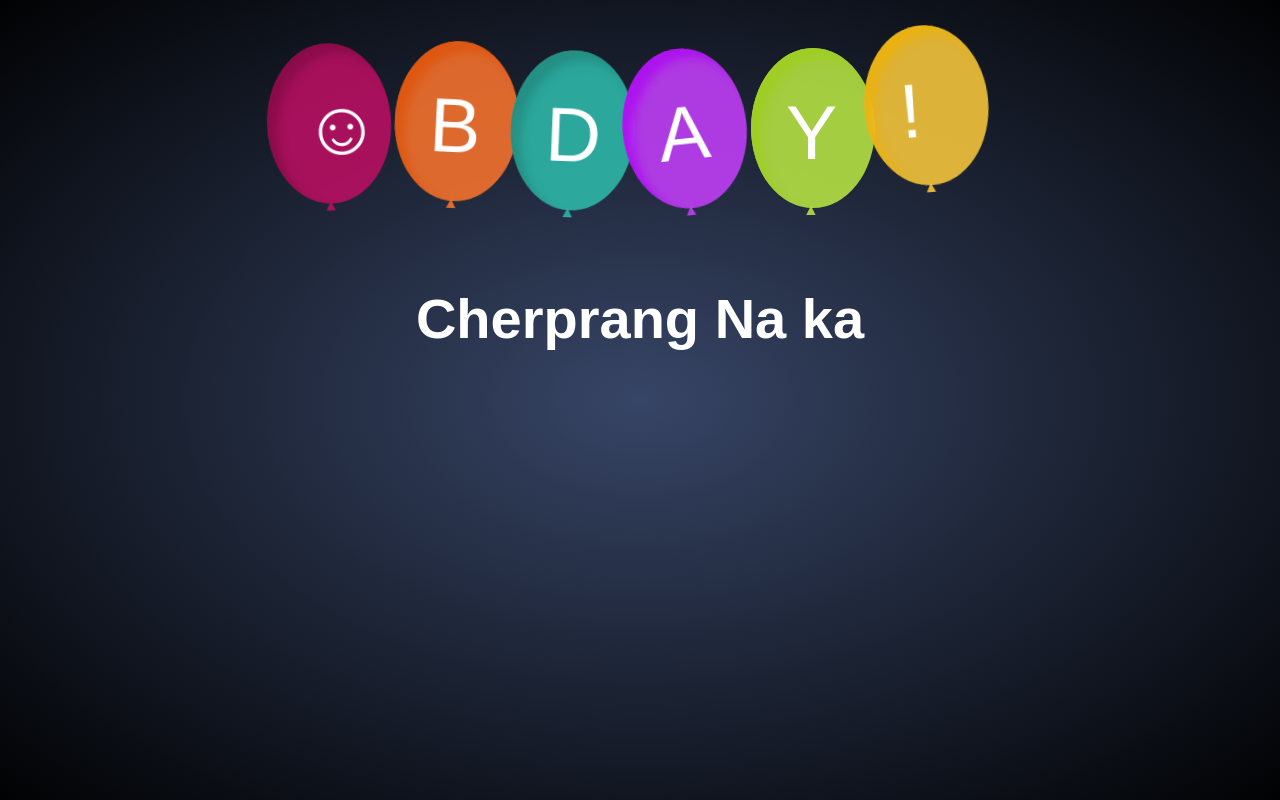
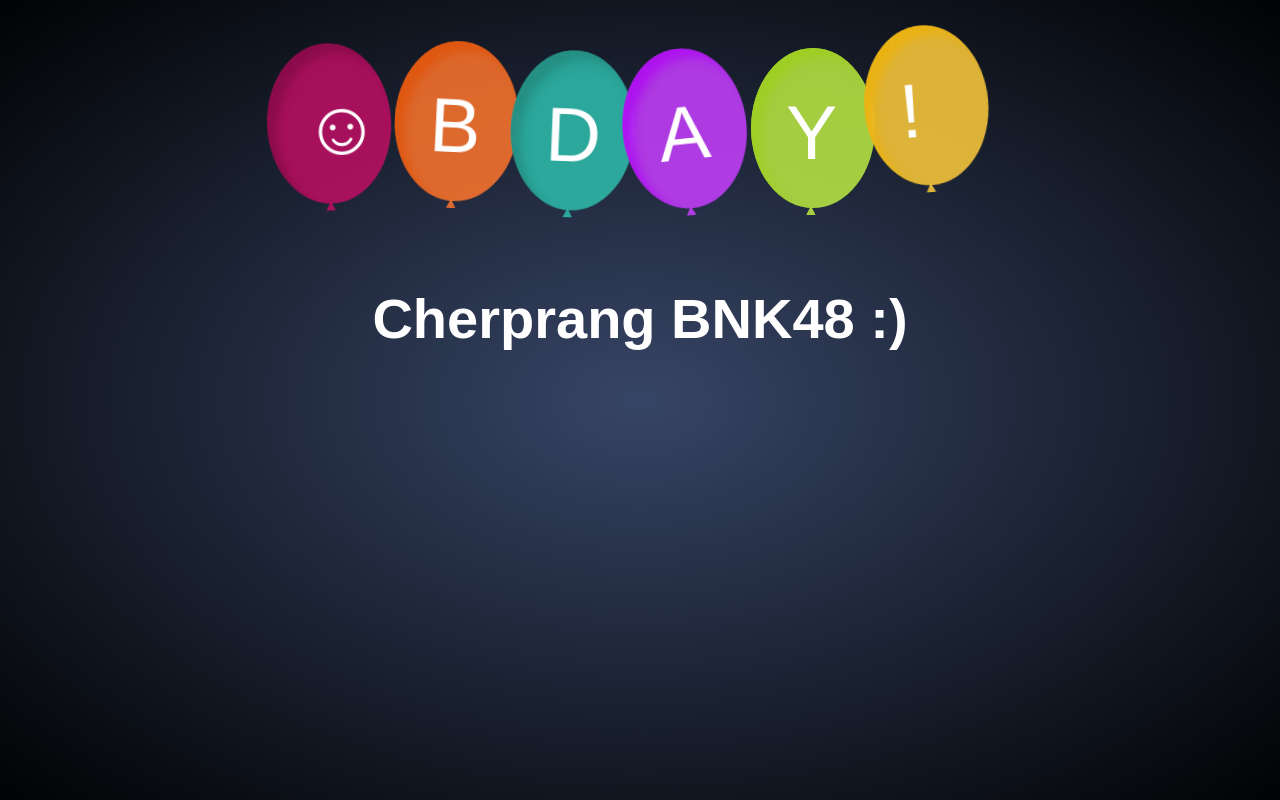
Before and after one commit to jutha1990/testFirebasehosting, a plain HTML site: page public/index.html in a window 1280 px wide. Drawn offline with Linux system fonts and the light colour scheme; a web font is replaced by a local one.

Commit message:
for edit name

```diff
--- a/public/index.html
+++ b/public/index.html
@@ -302,7 +302,7 @@
                 <div><span>!</span>
                 </div>
             </div>
-             <h1>Cherprang Na ka</h1>
+             <h1>Cherprang BNK48 :)</h1>
 
         </div>
         <script>
```
